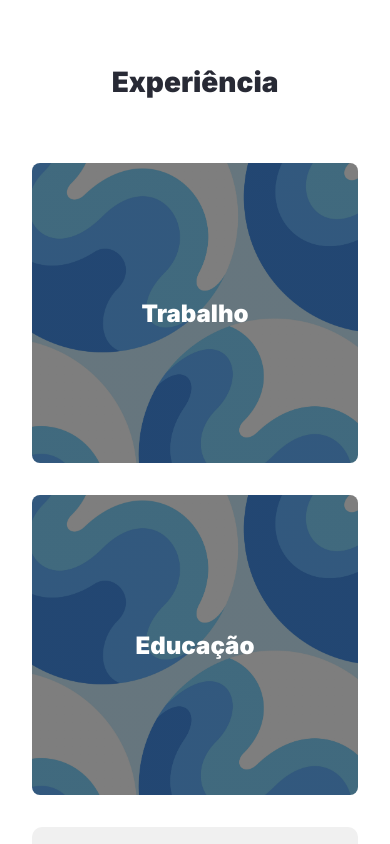
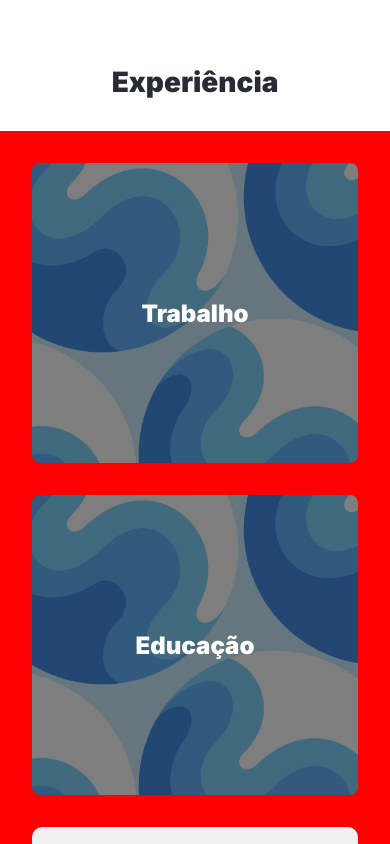
Before and after one commit to Heclypso/portifolio-creactapp, a React (Create React App) app: page / in a window 390 px wide. Shown: the part 3620-4464 px from the top of the page. Built offline with nearby package versions, Linux system fonts and the light colour scheme.

Commit message:
#36 refactor: alterado o nome do breakpoint tablet para mobile, ajustado algumas regras de responsividade para tablets.

```diff
--- a/src/components/Experience/styles.ts
+++ b/src/components/Experience/styles.ts
@@ -30,7 +30,7 @@ export const Container = styled.div`
     height: 100vh;
   }
 
-  @media (max-width: ${breakpoints.tablet}) {
+  @media (max-width: ${breakpoints.mobile}) {
     grid-template-columns: 1fr;
     grid-template-rows: 1fr 1fr 1fr;
     position: absolute;
--- a/src/components/Footer/styles.ts
+++ b/src/components/Footer/styles.ts
@@ -12,7 +12,7 @@ export const FooterContainer = styled.footer`
   justify-content: center;
   background-color: ${(props) => props.theme.footerColor};
 
-  @media (max-width: ${breakpoints.tablet}) {
+  @media (max-width: ${breakpoints.mobile}) {
     height: auto;
     display: block;
     padding: 32px;
@@ -22,14 +22,14 @@ export const FooterContainer = styled.footer`
   ul {
     display: flex;
 
-    @media (max-width: ${breakpoints.tablet}) {
+    @media (max-width: ${breakpoints.mobile}) {
       flex-direction: column;
     }
 
     li {
       margin-right: 24px;
 
-      @media (max-width: ${breakpoints.tablet}) {
+      @media (max-width: ${breakpoints.mobile}) {
         margin-bottom: 10px;
         margin-right: 0;
       }
--- a/src/components/Tags/styles.ts
+++ b/src/components/Tags/styles.ts
@@ -14,7 +14,7 @@ export const TagContainer = styled.div<ComponentProps>`
   border-radius: 10px;
   grid-column: 1 / 3;
 
-  @media (max-width: ${breakpoints.tablet}) {
+  @media (max-width: ${breakpoints.mobile}) {
     margin-bottom: 0;
   }
 
@@ -23,7 +23,7 @@ export const TagContainer = styled.div<ComponentProps>`
     flex-wrap: wrap;
     gap: 14px;
 
-    @media (max-width: ${breakpoints.tablet}) {
+    @media (max-width: ${breakpoints.mobile}) {
       gap: 12px;
       justify-content: center;
     }
--- a/src/components/Title/styles.ts
+++ b/src/components/Title/styles.ts
@@ -22,7 +22,7 @@ export const Title = styled.h3<Props>`
       : '32px'};
   text-align: center;
 
-  @media (max-width: ${breakpoints.tablet}) {
+  @media (max-width: ${breakpoints.mobile}) {
     font-size: ${({ fontSize, type }) =>
       fontSize && type === 'primary'
         ? fontSize + 'px'
--- a/src/containers/About/styles.ts
+++ b/src/containers/About/styles.ts
@@ -13,7 +13,7 @@ export const GithubSection = styled.div`
       width: 50%;
     }
 
-    @media (max-width: ${breakpoints.tablet}) {
+    @media (max-width: ${breakpoints.mobile}) {
       height: auto;
       width: 100%;
     }
--- a/src/containers/Experiences/styles.ts
+++ b/src/containers/Experiences/styles.ts
@@ -11,10 +11,11 @@ export const List = styled.ul`
   @media (max-width: ${breakpoints.desktop}) {
     grid-template-columns: 1fr 1fr;
     height: auto;
-    padding: 32px;
+    background-color: red;
+    padding: 32px 32px 5rem 32px;
   }
 
-  @media (max-width: ${breakpoints.tablet}) {
+  @media (max-width: ${breakpoints.mobile}) {
     display: flex;
     flex-direction: column;
     padding: 32px;
--- a/src/containers/ProjectsList/styles.ts
+++ b/src/containers/ProjectsList/styles.ts
@@ -17,9 +17,11 @@ export const List = styled.ul<Omit<Props, 'repos'>>`
 
   @media (max-width: ${breakpoints.desktop}) {
     grid-template-columns: 1fr 1fr;
+    padding: 32px;
+    height: auto;
   }
 
-  @media (max-width: ${breakpoints.tablet}) {
+  @media (max-width: ${breakpoints.mobile}) {
     grid-template-columns: 1fr;
     height: auto;
     padding: 32px;
--- a/src/containers/Sidebar/styles.ts
+++ b/src/containers/Sidebar/styles.ts
@@ -13,7 +13,7 @@ export const SidebarContainer = styled.div`
   align-items: center;
   justify-content: center;
 
-  @media (max-width: ${breakpoints.tablet}) {
+  @media (max-width: ${breakpoints.desktop}) {
     height: 80vh;
     position: static;
   }
--- a/src/styles.ts
+++ b/src/styles.ts
@@ -4,7 +4,7 @@ import { Theme } from './themes/dark'
 
 export const breakpoints = {
   desktop: '1024px',
-  tablet: '768px'
+  mobile: '768px'
 }
 
 const EstiloGlobal = createGlobalStyle`
@@ -27,7 +27,7 @@ const EstiloGlobal = createGlobalStyle`
     scroll-snap-type: y mandatory;
     scroll-behavior: smooth;
 
-    @media (max-width: ${breakpoints.tablet}) {
+    @media (max-width: ${breakpoints.desktop}) {
       height: auto;
       scroll-snap-type: none;
       scroll-behavior: auto;
@@ -47,7 +47,7 @@ const EstiloGlobal = createGlobalStyle`
   #experience, #projects {
     position: relative;
 
-    @media(max-width: 768px) {
+    @media(max-width: ${breakpoints.desktop}) {
       padding: 32px 0 0 0;
     }
   }
@@ -60,7 +60,7 @@ export const Container = styled.div`
   grid-template-columns: 32vw auto;
   position: relative;
 
-  @media (max-width: ${breakpoints.tablet}) {
+  @media (max-width: ${breakpoints.desktop}) {
     grid-template-columns: 1fr;
     width: 100%;
     display: block;
@@ -79,7 +79,7 @@ export const Description = styled.p`
   white-space: pre-line;
   margin-bottom: 48px;
 
-  @media (max-width: ${breakpoints.tablet}) {
+  @media (max-width: ${breakpoints.desktop}) {
     width: 100%;
   }
 `
```
